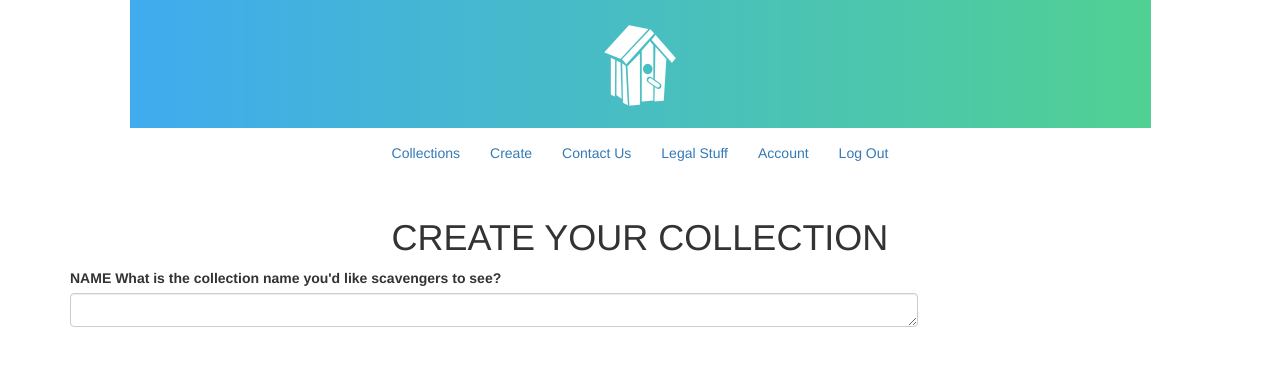
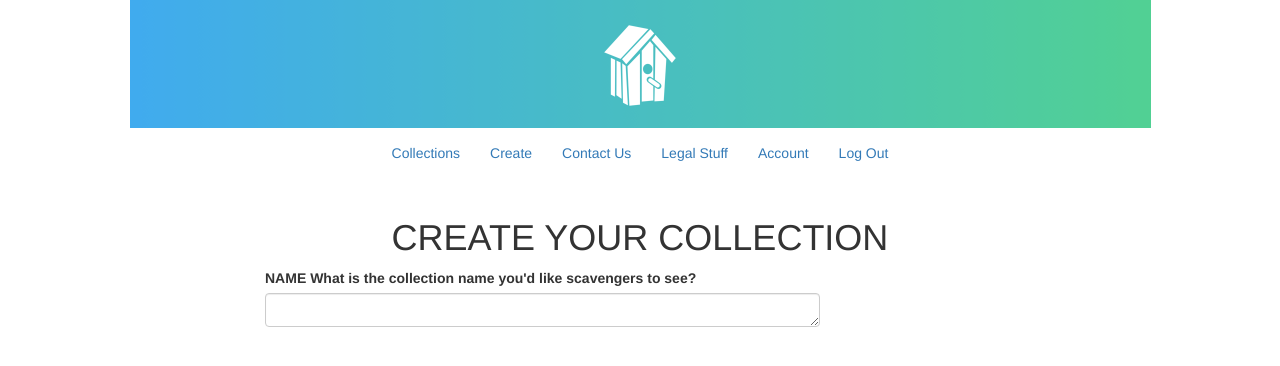
Before and after one commit to CSCD488Team1-F17/MagpieCMS, a PHP site: template app/templates/create.twig in a window 1280 px wide. Shown: the top 366 px of the page. Run offline with PHP 8.4, Linux system fonts and the light colour scheme; the template is opened without the code that fills it, so the values that code supplies are empty; some libraries are stand-ins or nearby versions.

Commit message:
html changes

```diff
--- a/app/templates/create.twig
+++ b/app/templates/create.twig
@@ -4,11 +4,13 @@
     <div class="container">
         <h1>CREATE YOUR COLLECTION</h1>
         <div class="row">
-            <div class="col-md-9">
+            <div class="col-md-2"></div>
+            <div class="col-md-6">
                 <label>NAME</label>
                 <label>What is the collection name you'd like scavengers to see?</label>
                  <textarea class="form-control" rows="1" id="message"></textarea>
             </div>
+            <div class="col-md-4"></div>
         </div>
     </div>
 {% endblock %}
```
